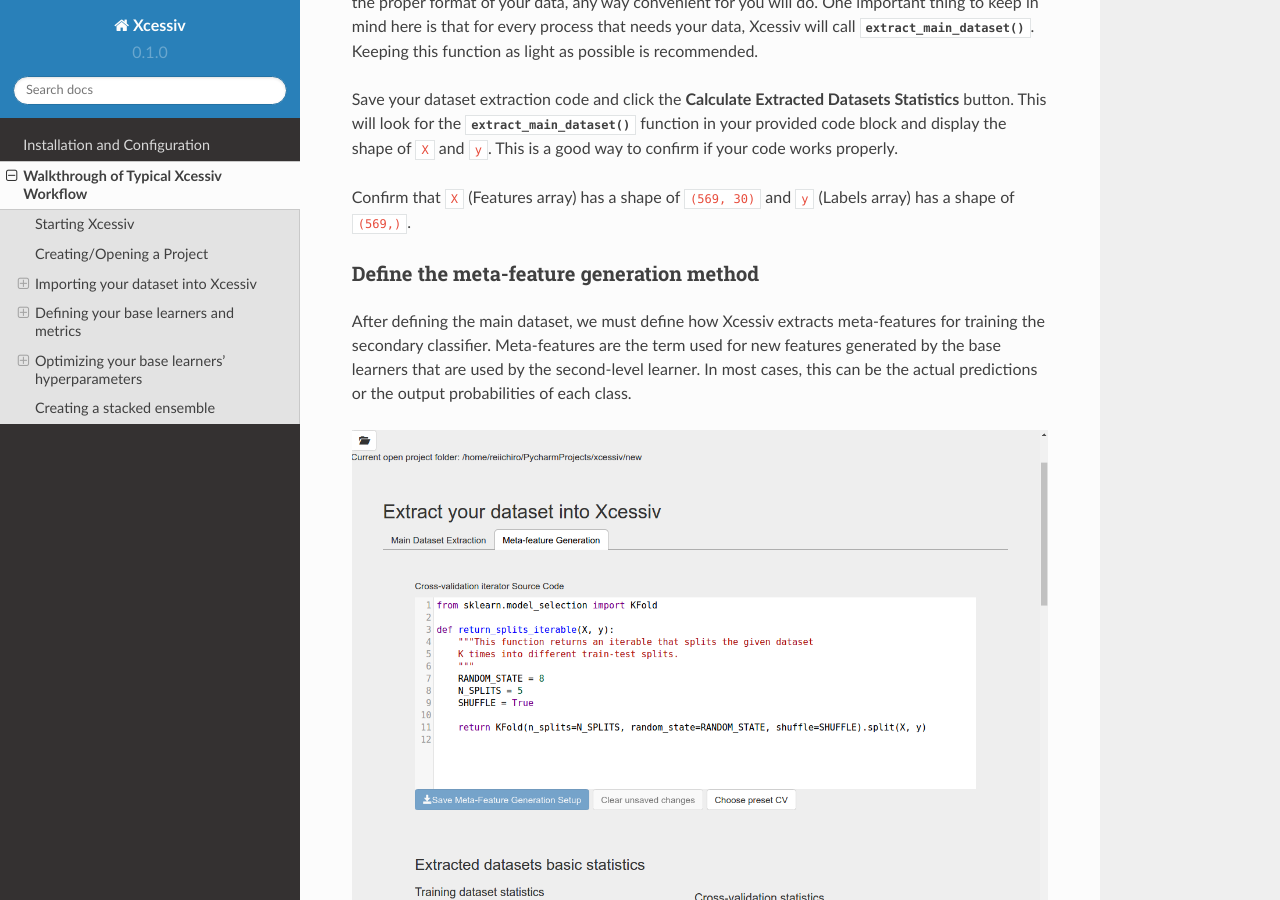
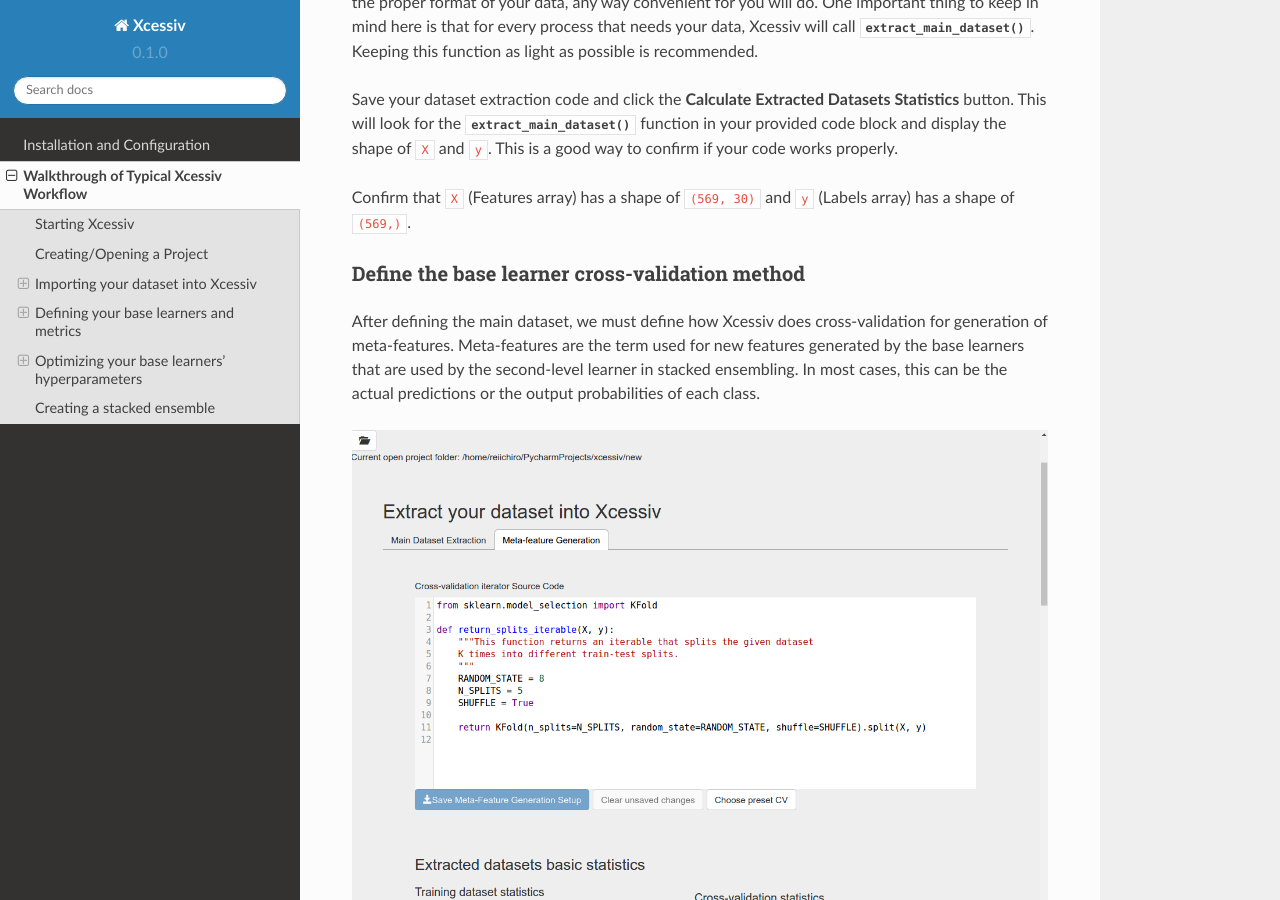
Before and after one commit to reiinakano/xcessiv, a Sphinx documentation site: the page built from docs/walkthrough.rst, in a window 1280 px wide and 900 px high, scrolled down 3656 px. Built offline with Sphinx 7.4.7 and the Read the Docs theme 2.0.0, drawn with Linux system fonts in a browser that asks for light colours; some of the changed text lies outside the part shown.

Commit message:
update term meta-feature generation to base learner cross-validation method

```diff
--- a/docs/walkthrough.rst
+++ b/docs/walkthrough.rst
@@ -78,10 +78,10 @@
 
 Confirm that ``X`` (Features array) has a shape of ``(569, 30)`` and ``y`` (Labels array) has a shape of ``(569,)``.
 
-Define the meta-feature generation method
-~~~~~~~~~~~~~~~~~~~~~~~~~~~~~~~~~~~~~~~~~
+Define the base learner cross-validation method
+~~~~~~~~~~~~~~~~~~~~~~~~~~~~~~~~~~~~~~~~~~~~~~~
 
-After defining the main dataset, we must define how Xcessiv extracts meta-features for training the secondary classifier. Meta-features are the term used for new features generated by the base learners that are used by the second-level learner. In most cases, this can be the actual predictions or the output probabilities of each class.
+After defining the main dataset, we must define how Xcessiv does cross-validation for generation of meta-features. Meta-features are the term used for new features generated by the base learners that are used by the second-level learner in stacked ensembling. In most cases, this can be the actual predictions or the output probabilities of each class.
 
 .. image:: _static/meta_feature_extraction.png
    :align: center
@@ -128,7 +128,7 @@
    :align: center
    :alt: Base learner origins
 
-When you're satisfied with your dataset extraction and meta-feature generation setup, the next step is to define your base learners and the metrics by which you will judge the performance of each base learner.
+When you're satisfied with your dataset extraction and base learner cross-validation setup, the next step is to define your base learners and the metrics by which you will judge the performance of each base learner.
 
 In Xcessiv, a base learner is an *instance of a class* with the methods ``fit``, ``get_params``, and ``set_params``.
 
```
